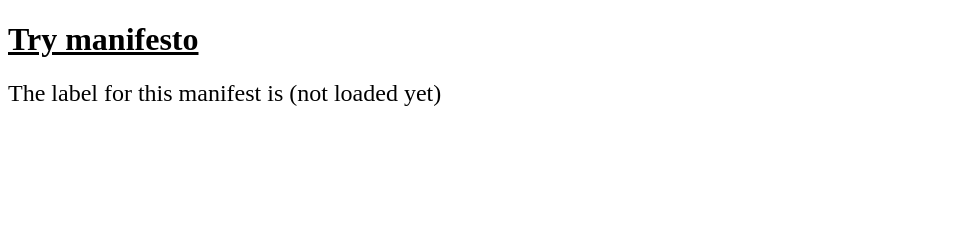
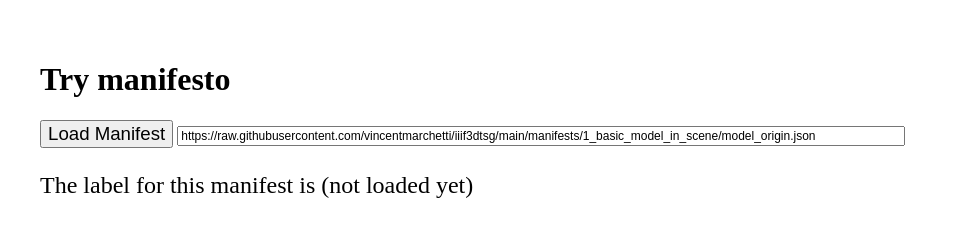
Before and after one commit to vincentmarchetti/try-manifesto, a website: page index.html in a window 1280 px wide. Shown: the whole page, without its empty margins (0-960 px from the left). Drawn offline with Linux system fonts and the light colour scheme.

Commit message:
Modified styling

```diff
--- a/index.html
+++ b/index.html
@@ -6,11 +6,38 @@
     <meta http-equiv="X-UA-Compatible" content="ie=edge" />
     <title>HTML + CSS</title>
     <link rel="stylesheet" href="styles.css" />
+    <script src="dist-umd/manifesto.js" type="application/javascript"></script>
+
+    <script>
+    function load_manifest(){
+        var manifest_url_container = document.getElementById("manifest-url-container");
+        var manifest_url = manifest_url_container.value;
+
+        var label_container = document.getElementById("label-container");
+
+        manifesto.loadManifest(manifest_url).then( (manifest_json) =>
+        {
+            const manifest = manifesto.parseManifest(manifest_json);
+            var label = manifest.getLabel().getValue("en");
+            label_container.innerText=label;
+        }).catch( (error) => { console.warn("manifesto error: " + error)});
+    }
+    </script>
   </head>
   <body>
     <h1>Try manifesto</h1>
 
-    <div style="font-size: 18pt">
+    <div>
+    <button type="button"
+
+            onclick="load_manifest()">Load Manifest</button>
+    <input  class="input_texbox"
+            type="url"
+            id="manifest-url-container"
+            value="https://raw.githubusercontent.com/vincentmarchetti/iiif3dtsg/main/manifests/1_basic_model_in_scene/model_origin.json"/>
+    </div>
+
+    <div id="label-display" >
       The label for this manifest is
       <span id="label-container"> (not loaded yet) </span>
     </div>
--- a/styles.css
+++ b/styles.css
@@ -1,3 +1,7 @@
-h1 {
-  text-decoration: underline;
-}
+
+body {padding:2em;}
+div {margin-top: 1em;}
+
+button {font-size:14pt;}
+#label-display {font-size:18pt; border:2pt black }
+#manifest-url-container {font-size:9pt; width:720px;}
```
